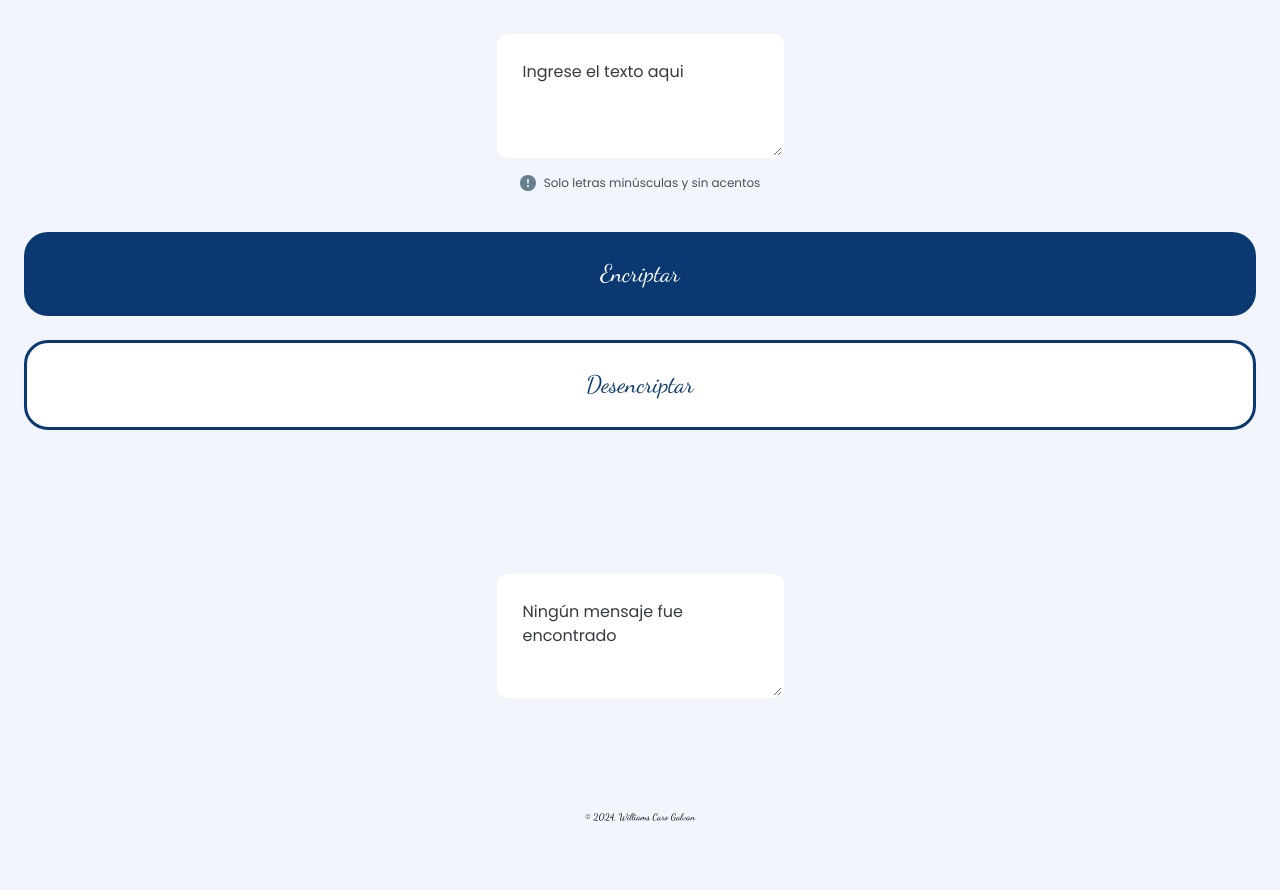
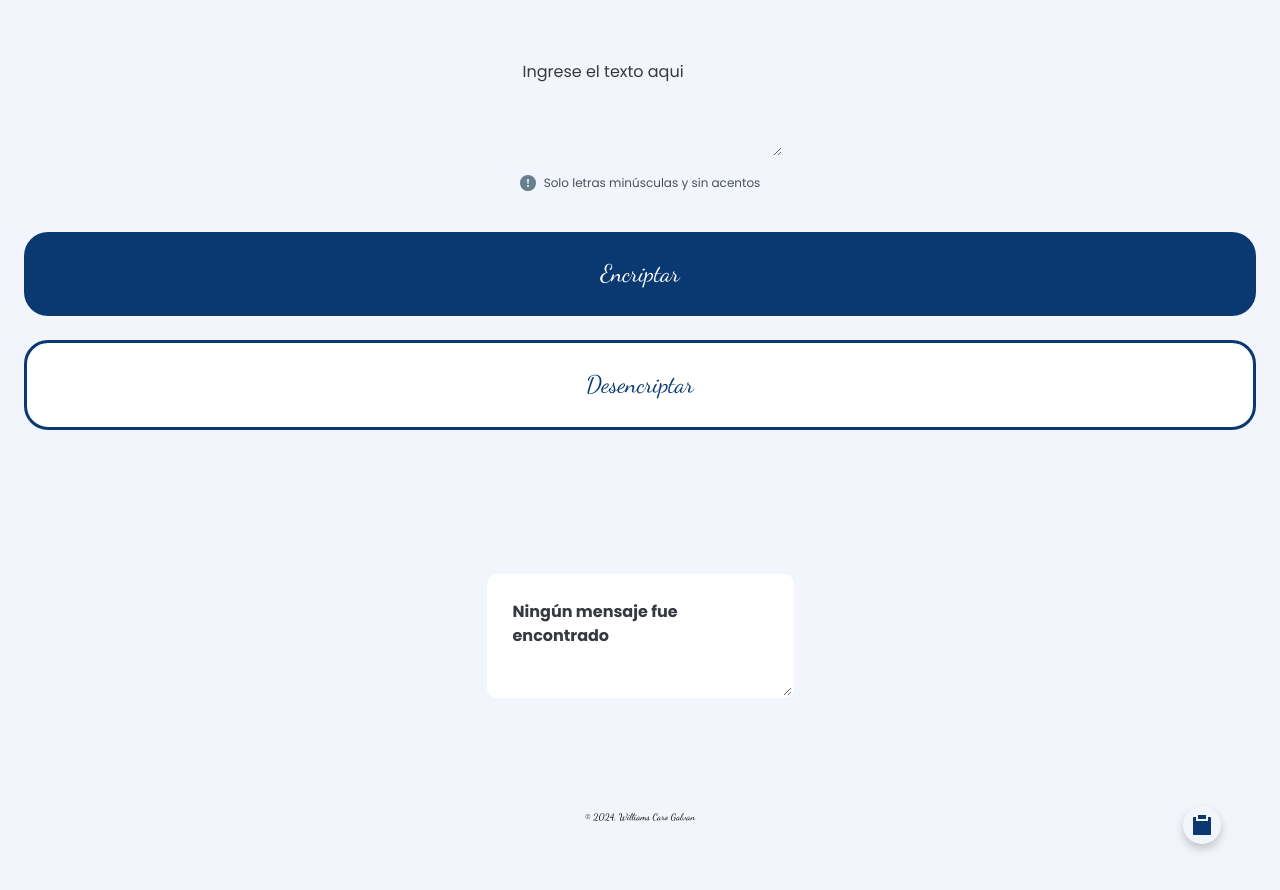
Before and after one commit to williamscarog/encrypter, a plain HTML site: page index.html in a window 1280 px wide. Shown: the part 118-1008 px from the top of the page. Before the commit the page ends 942 px from the top, so only its background shows below. Drawn offline with Linux system fonts and the light colour scheme.

Commit message:
Agregado el botton para copiar el codigo cuando exista mensaje encriptado

```diff
--- a/css/style.css
+++ b/css/style.css
@@ -1,6 +1,7 @@
-/*TODO ya hemos practicamente completado el diseño para movil de nuestra app para cifrar texto
+/*TODO:  ya hemos practicamente completado el diseño para movil de nuestra app para cifrar texto
 Aún faltán algunos detalles pero está casi completada al 100%
-1- en la parte del textarea me gustaria diferenciar ambos y que el segundo text area ofrezca un hover cuando no exita texto que diga "Ingresa el texto que desees encriptar o desencriptar."
+1.como agregar un icono en la seccion de abajo para copiar todo.
+2. en la parte del textarea me gustaria diferenciar ambos y que el segundo text area ofrezca un hover cuando no exita texto que diga "Ingresa el texto que desees encriptar o desencriptar."
 
 Luego sería hacerlo responsive y por último que sea funcional*/
 
@@ -30,13 +31,14 @@ header {
 
 .arialText {
   margin-top: 3.5rem;
-  background-color: var(--white);
+  background-color: var(--ligh-blue);
   padding: 1em;
   border-radius: 10px;
   border: 2px solid transparent;
   outline: none;
   font-family: var(--fontbody);
   font-size: 1.5rem;
+  color: var(--blue);
 }
 
 .arialText::placeholder{
@@ -129,6 +131,108 @@ main{
   font-size: 1.5rem;
 }
 
+.arialText-clipboard{
+  margin-top: 3.5rem;
+  background-color: var(--white);
+  padding: 1em;
+  border-radius: 10px;
+  border: 2px solid transparent;
+  outline: none;
+  font-family: var(--fontbody);
+  color: var(--gray-400);
+  font-weight: bolder;
+  font-size: 1.5rem;
+  max-width: 90dvh;
+}
+
+.arialText-clipboard::placeholder{
+  color: var(--gray-500);
+  font-family: var(--fonttitle);
+  font-size: 1rem;
+}
+
+.arialText-clipboard:focus::placeholder{
+  color: var(--blue);
+  font-family: var(--fontbody);
+  font-size: 1.5rem;
+}
+/* Codigo insertado para animar la etiqueta span, encontrado en internet */
+#btnCopiar{
+  cursor: pointer; /* Cambia el cursor al hacer hover */
+  padding: 7px 7px;
+  border: none;
+  border-radius: 100%;
+  background: url(--blue);
+    /* ... otros estilos ... */
+    position: absolute;
+    bottom: -162px;
+    right: 59px;
+    box-shadow: 0px 5px 10px rgba(0, 0, 0, 0.2);
+}
+
+#btnCopiar img{
+  width: 24px;
+}
+
+.copy-btn:before,
+.copy-btn:after {
+  position: absolute;
+  content: '';
+  opacity: 0;
+  transition: all 0.4s ease;
+}
+
+.copy-btn:before {
+  border-width: 11px 8px 0 5px;
+  border-style: solid;
+  border-color: var(--gray-500) transparent transparent transparent;
+  top: 16px;
+   transform: translateY(20px);
+}
+
+.copy-btn:after {
+  font-family: var(--fonttitle);
+  color: var(--white);
+  content: attr(data-tooltip);
+  background: var(--gray-500);
+  width: 138px;
+  height: 66px;
+  font-size: 10px;
+  font-weight: 300;
+  top: 21px;
+  left: -123px;
+  padding: 7px;
+  border-radius: 5px;
+  letter-spacing: 1px;
+  transform: translateY(15px);
+}
+
+.copy-btn:hover::before,
+.copy-btn:hover::after {
+  opacity: 1;
+  /* transform: translateY(-2px); *//* FIXME: Quitar comentarios cuando termines*/
+}
+
+@keyframes shake {
+  0% {
+    transform: rotate(2deg);
+  }
+  50% {
+   transform: rotate(-3deg);
+  }
+  70% {
+    transform: rotate(3deg);
+  }
+
+  100% {
+    transform: rotate(0deg);
+  }
+}
+
+#anim:hover {
+  animation: shake 500ms ease-in-out forwards;
+}
+
 
 
 footer {
--- a/index.html
+++ b/index.html
@@ -19,15 +19,18 @@
     <main>
       <textarea class="arialText" placeholder="Ingrese el texto aqui"></textarea>
       <div class="info">
-        <img class="info-img" src="assets/bi_exclamation-circle-fill.svg"
-            alt="icono de exclamación">
+        <img class="info-img" src="assets/bi_exclamation-circle-fill.svg" alt="icono de exclamación">
         <span class="info-text">Solo letras minúsculas y sin acentos</span>
       </div>
       <div class="btns-encrypt">
         <a class="encrypt-btn" href="#">Encriptar</a>
         <a class="uncrypt-btn" href="#">Desencriptar</a>
       </div>
-      <textarea class="arialText" placeholder="Ningún mensaje fue encontrado"></textarea>
+      <textarea class="arialText-clipboard" placeholder="Ningún mensaje fue encontrado"></textarea>
+      <div id="anim"> <!-- Animacion del span -->
+        <span id="btnCopiar" class="copy-btn" data-tooltip="Ingresa el texto que desees encriptar o desencriptar."><img src="assets/clipboard-fill.svg"
+            alt="copy icon"></span>
+      </div>
     </main>
 
     <footer>
```
Also changed, not shown: assets/clipboard-fill.svg (added).
